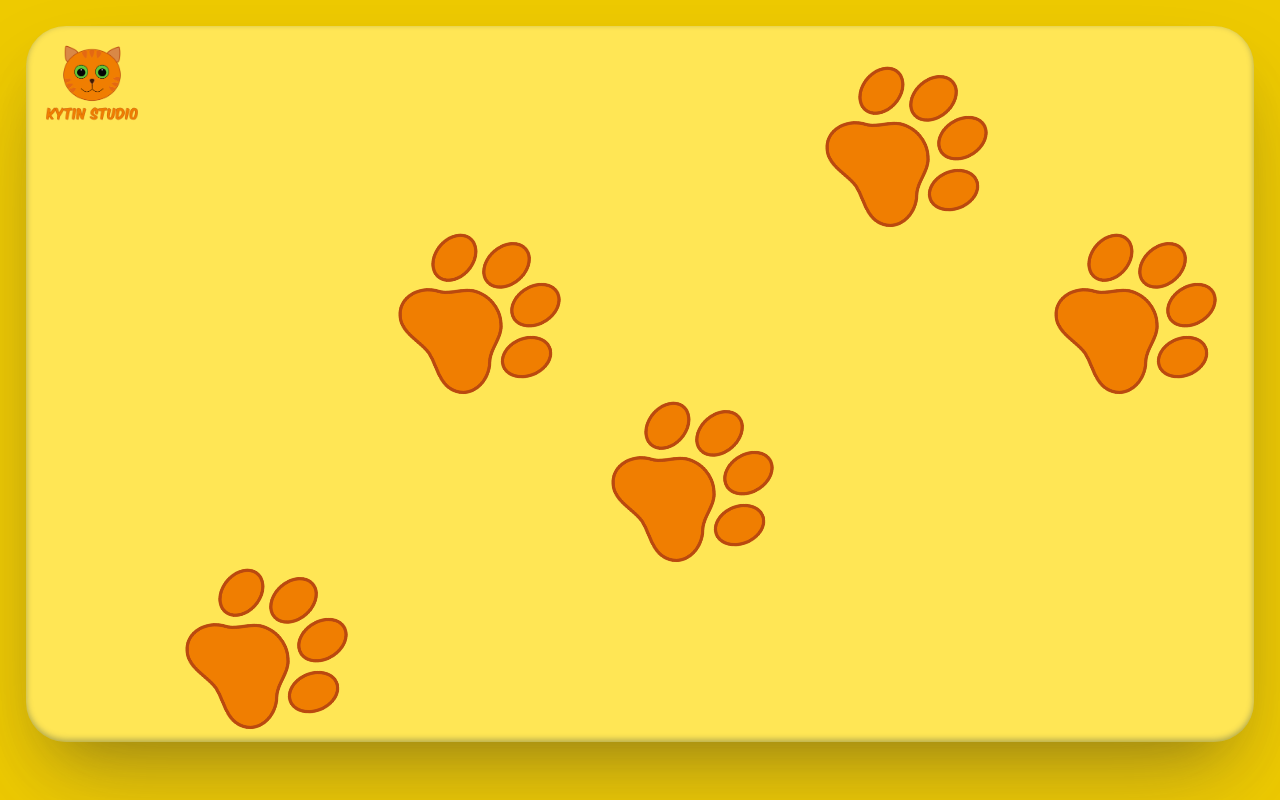
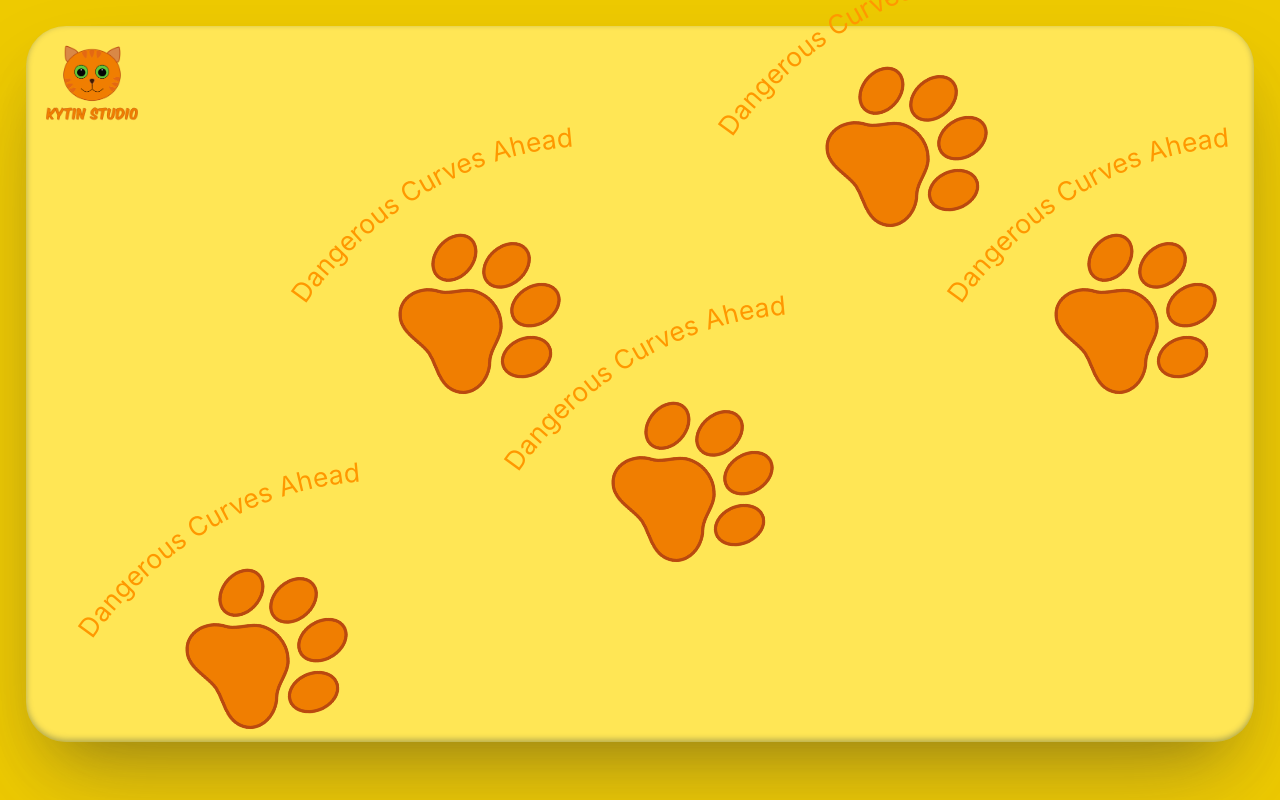
Before and after one commit to helly-15/scaling-waffle, a React (Create React App) app: page / in a window 1280 px wide. Built offline with nearby package versions, Linux system fonts and the light colour scheme.

Commit message:
feat:add text to paws

```diff
--- a/src/navigation/Paw.jsx
+++ b/src/navigation/Paw.jsx
@@ -15,16 +15,16 @@ function Paw(props){
             {/*    </text>*/}
             {/*</svg>*/}
 
-            {/*<svg viewBox="0 0 500 500">*/}
-            {/*    <path id="curve" d="M73.2,148.6c4-6.1,65.5-96.8,178.6-95.6c111.3,1.2,170.8,90.3,175.1,97" />*/}
-            {/*    <text width="500">*/}
-            {/*        <textPath href="#curve">*/}
-            {/*            Dangerous Curves Ahead*/}
-            {/*        </textPath>*/}
-            {/*    </text>*/}
-            {/*</svg>*/}
+            <svg className={ 'navigation-paw__text'} viewBox="50 0 200 200">
+                <path id="curve" d="M73.2,148.6c4-6.1,65.5-96.8,178.6-95.6c111.3,1.2,170.8,90.3,175.1,97" />
+                <text >
+                    <textPath href="#curve">
+                        Dangerous Curves Ahead
+                    </textPath>
+                </text>
+            </svg>
             <div>
-                <img className={ `${className} navigation-paw__img`} src={paw}/>
+                <img className={ 'navigation-paw__img'} src={paw}/>
             </div>
 
         </li>
--- a/src/navigation/Paw.scss
+++ b/src/navigation/Paw.scss
@@ -12,6 +12,7 @@
     //flex-wrap: wrap;
     //width: fit-content;
     list-style: none;
+    position: relative;
     &__img{
       transform: rotate(0.15turn);
       width: 83%;
@@ -21,6 +22,11 @@
     &__description{
       //width: fit-content;
       //margin-bottom: -100px;
+    }
+    &__text{
+      position: absolute;
+      top: -181px;
+      left: -134px;
     }
     //background: url("./../assets/CatPaw.png");
     //width: 100px;
```
